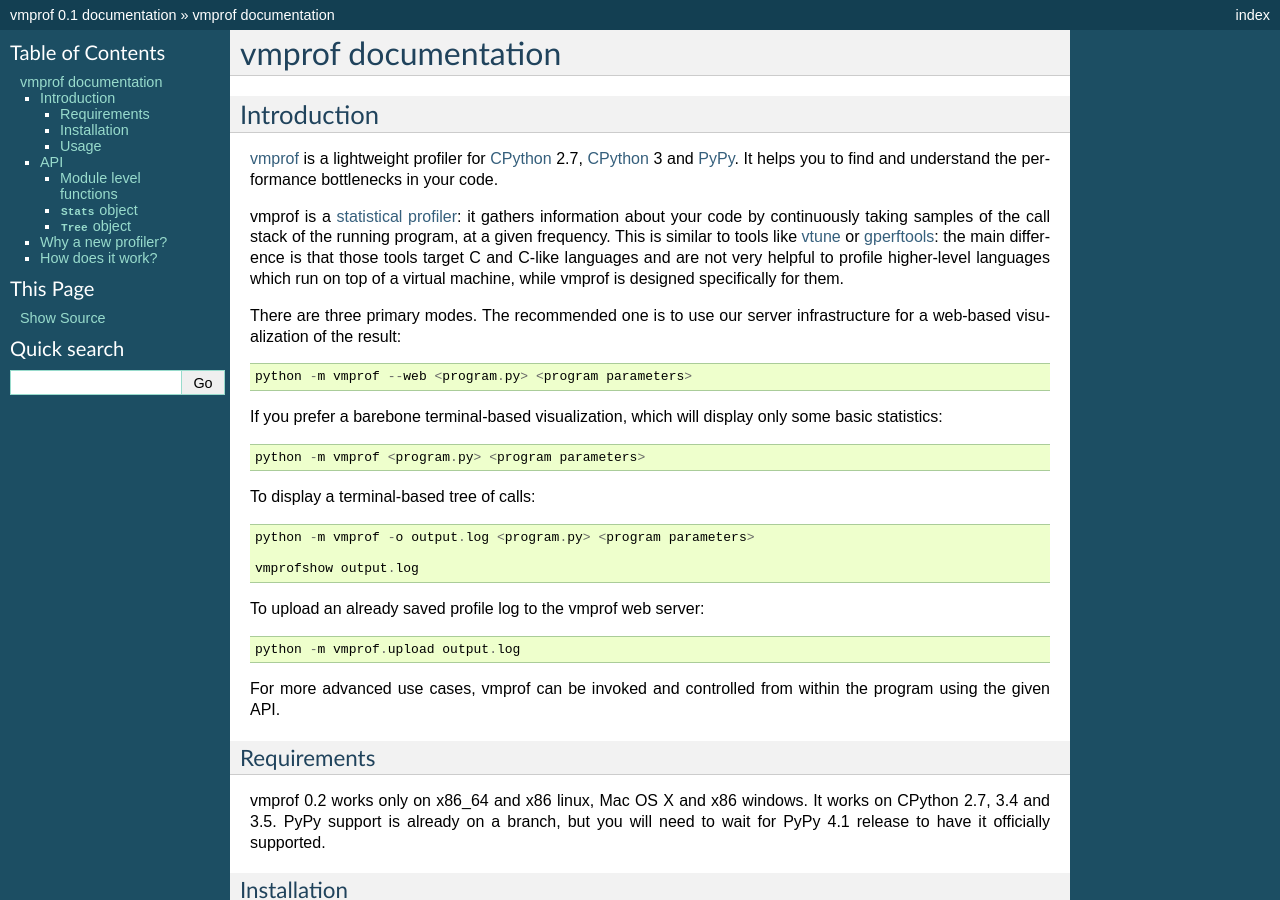
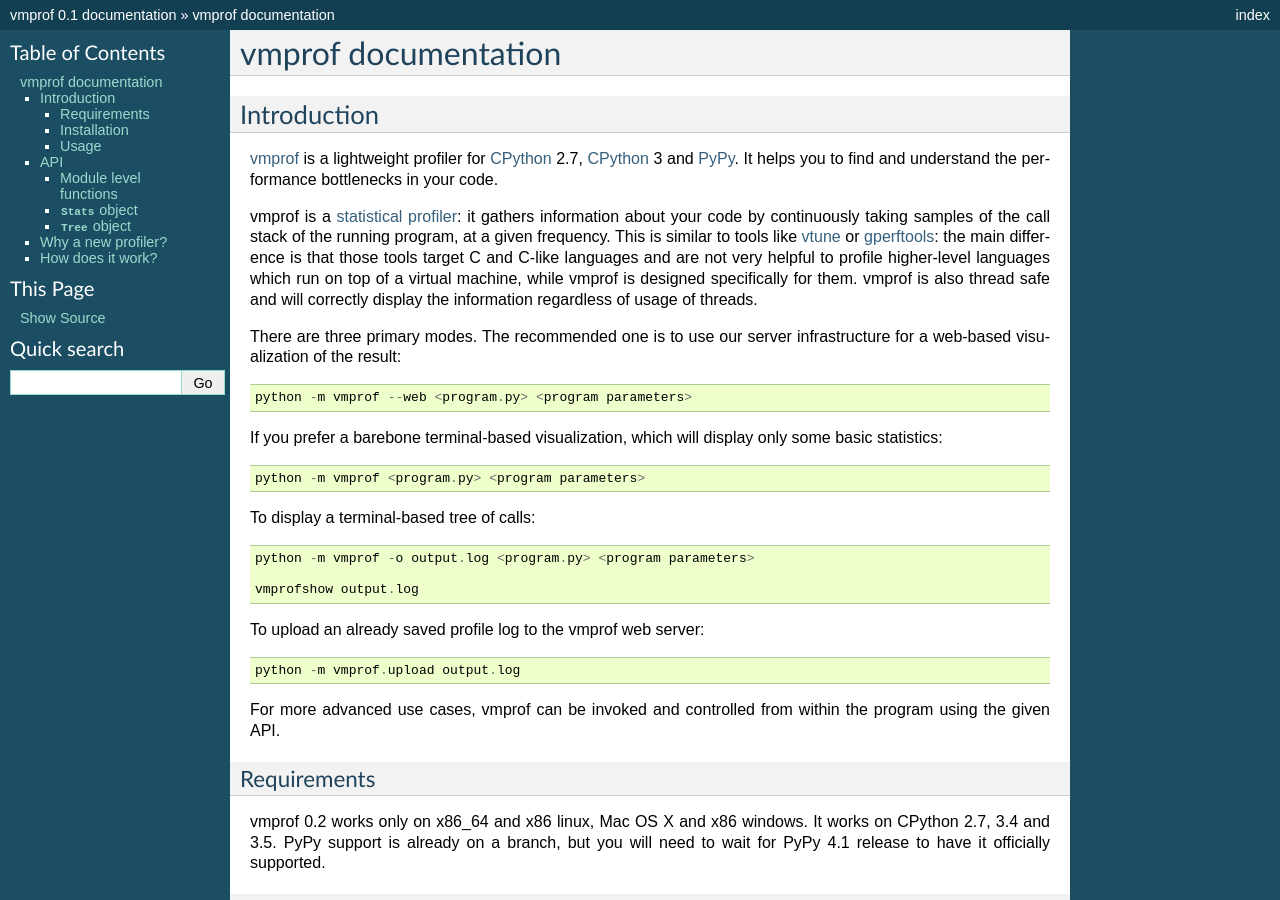
Before and after one commit to vmprof/vmprof-python, a Sphinx documentation site: the page built from docs/index.rst, in a window 1280 px wide and 900 px high. Built offline with Sphinx 7.4.7, drawn with Linux system fonts in a browser that asks for light colours.

Commit message:
mention threads in docs

```diff
--- a/docs/index.rst
+++ b/docs/index.rst
@@ -14,7 +14,8 @@
 given frequency. This is similar to tools like `vtune`_ or `gperftools`_: the
 main difference is that those tools target C and C-like languages and are not
 very helpful to profile higher-level languages which run on top of a virtual
-machine, while vmprof is designed specifically for them.
+machine, while vmprof is designed specifically for them. vmprof is also thread
+safe and will correctly display the information regardless of usage of threads.
 
 There are three primary modes. The recommended one is to use our server
 infrastructure for a web-based visualization of the result::
```
Also changed, not shown: README-develop.md (added, +27 -0 lines), 1 other file.
